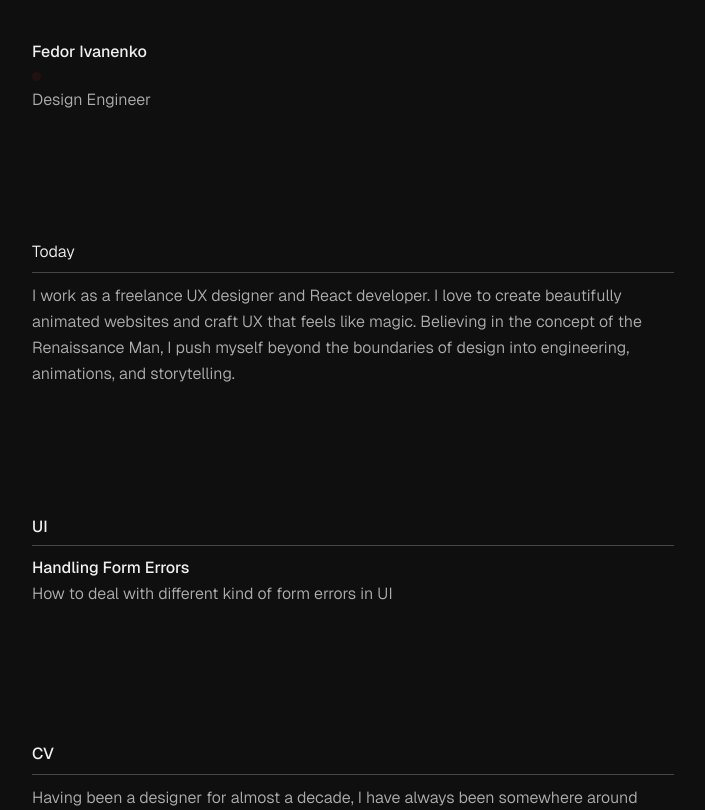
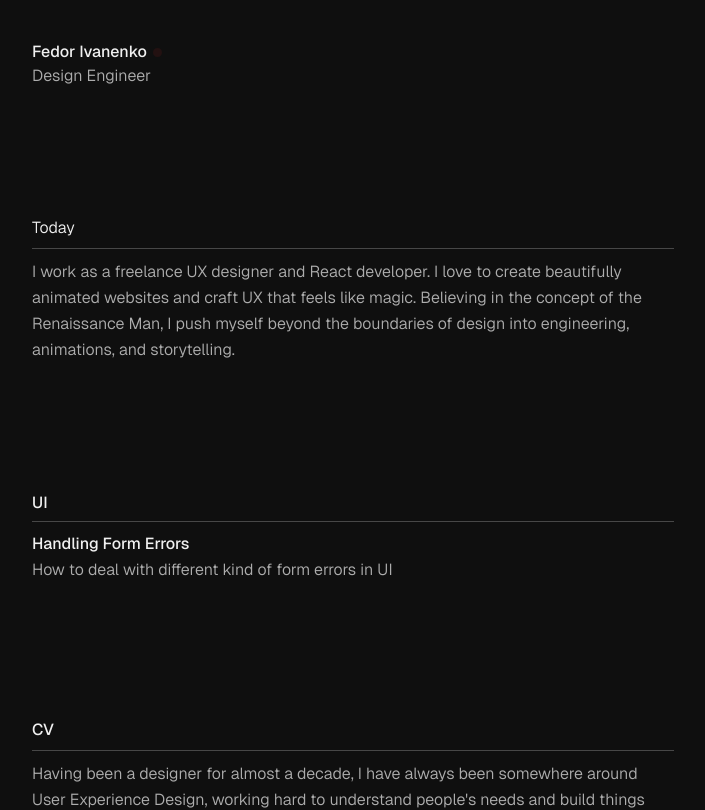
Before and after one commit to fedorivanenko/fedor-ivanenko-personal-website, a Next.js app: page / in a window 1280 px wide. Shown: the top 810 px of the page, without its empty margins (287-992 px from the left). Built offline with nearby package versions, Linux system fonts and the light colour scheme.

Commit message:
more fix

```diff
--- a/components/layout/header.tsx
+++ b/components/layout/header.tsx
@@ -5,8 +5,8 @@ export default function Header() {
 
   return (
     <header className="mr-auto mb-32 top-0">
-      <Link href="/" className="flex space-x-1.5 items-baseline max-w-min">
-        <h1 className="font-medium">
+      <Link href="/">
+        <h1 className="font-medium space-x-1.5 items-baseline">
           <span className="inline-block leading-none whitespace-nowrap">
             Fedor Ivanenko
           </span>
```
